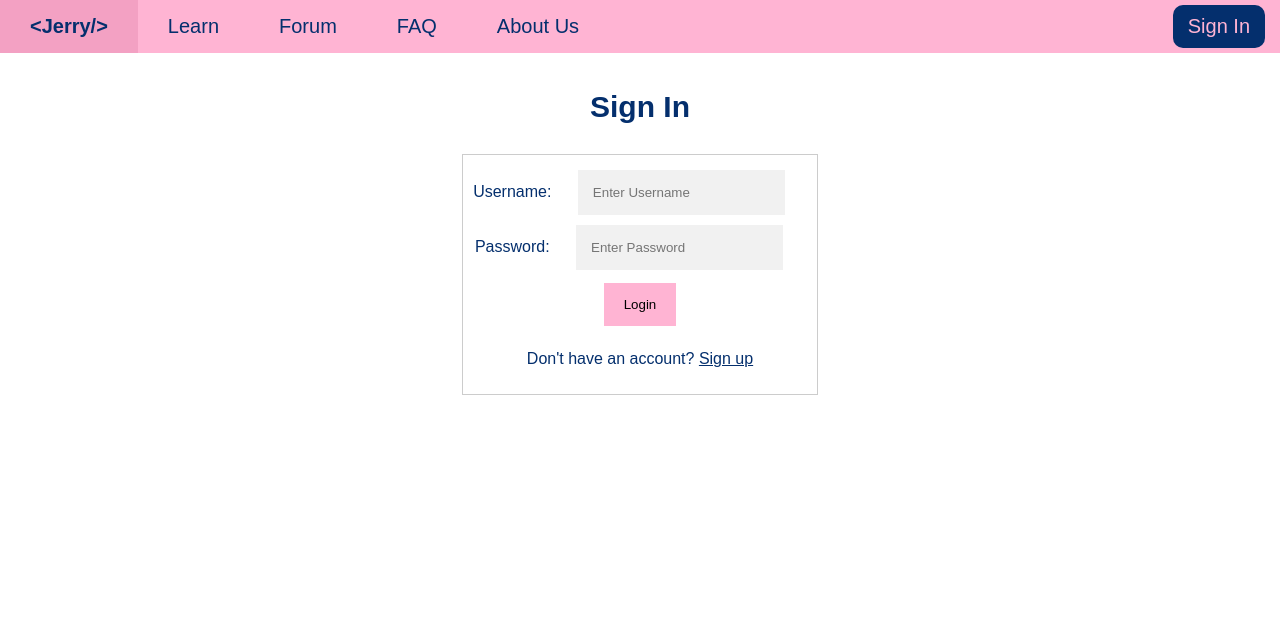
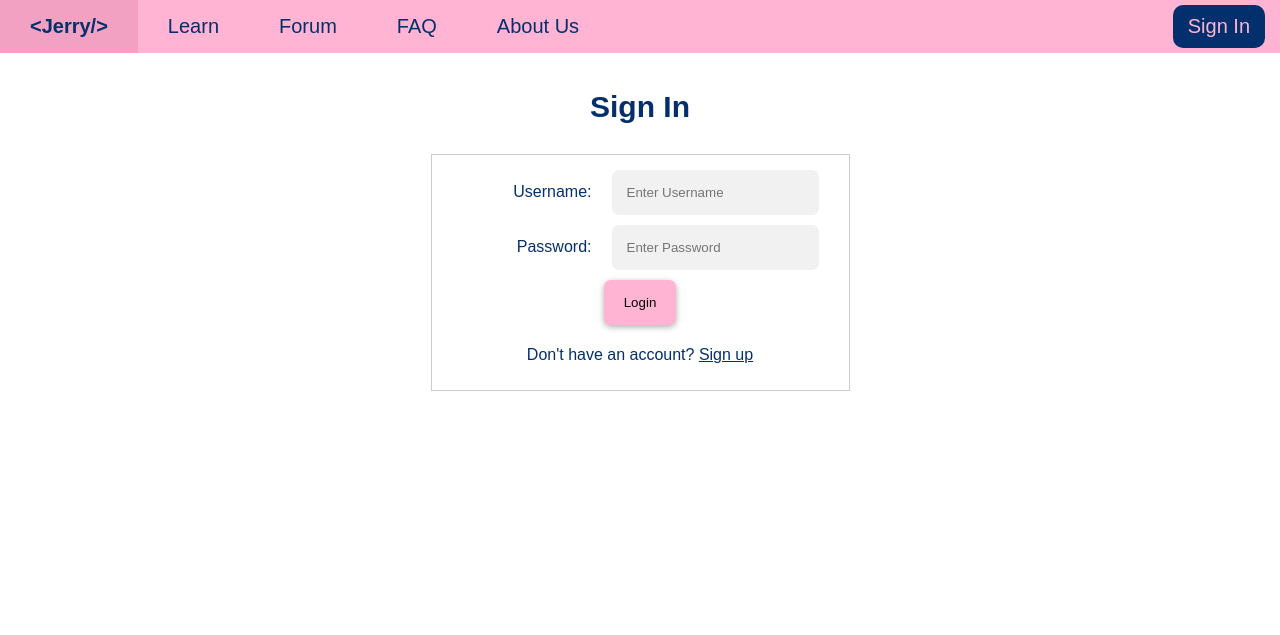
Before and after one commit to tharencandi/MVC-site, a Bottle app: page /login in a window 1280 px wide. Shown: the top 635 px of the page. Run offline with Bottle, Linux system fonts and the light colour scheme.

Commit message:
Aligned login field, rounded corners for inputs

```diff
--- a/code/static/css/loginstyle.css
+++ b/code/static/css/loginstyle.css
@@ -1,11 +1,18 @@
 .cred_box {
   padding: 10px
+}
+
+label {
+  display: inline-block;
+  width: 150px;
+  text-align: right;
 }
 
 input[type=text], input[type=password] {
 	font-family: sans-serif, Arial, Helvetica;
   padding: 15px;
-  margin: 5px 22px;
+  margin: 5px 20px;
+  border-radius: 7px;
   display: inline-block;
   border: none;
   background: #f1f1f1;
@@ -13,8 +20,14 @@ input[type=text], input[type=password] {
 
 input[type=submit] {
   background-color: #ffb4d3;
-  padding: 14px 20px;
-  margin: 8px 0;
+  box-shadow: 0px 2px 6px 0px #00000054;
+  padding: 15px 20px;
+  margin: 5px;
+  border-radius: 7px;
   border: none;
   cursor: pointer;
 }
+
+input[type=submit]:active {
+  transform: translateY(2px);
+}
--- a/code/templates/login.html
+++ b/code/templates/login.html
@@ -2,12 +2,12 @@
 
     <h1>Sign In</h1>
         <form class = cred_box action="/login" method="post" style="border:1px solid #ccc">
-            Username: <input name="username" placeholder="Enter Username" type="text" required>
-        </br>
-        Password: <input name="password" placeholder="Enter Password" type="password" required>
-    </br>
-    <input value="Login" type="submit">
-    <br>
-    <p>Don't have an account? <a href="/signup">Sign up</a></p>
-</form>
+            <label>Username:</label><input name="username" placeholder="Enter Username" type="text" required>
+        <br>
+            <label>Password:</label><input name="password" placeholder="Enter Password" type="password" required>
+        <br>
+        <input class=button value="Login" type="submit">
+        <br>
+        <p>Don't have an account? <a href="/signup">Sign up</a></p>
+    </form>
 </div>
--- a/code/templates/signup.html
+++ b/code/templates/signup.html
@@ -3,11 +3,11 @@
     <h1>Sign Up</h1>
 
     <form class="cred_box" action="/signup" method="post" style="border:1px solid #ccc">
-        Username: <input name="username" placeholder="Enter Username" type="text" required>
+            <label>Username:</label><input name="username" placeholder="Enter Username" type="text" required>
         <br>
-        Password: <input name="password" placeholder="Enter Password" type="password" required>
+            <label>Password:</label><input name="password" placeholder="Enter Password" type="password" required>
         <br>
-        Confirm password: <input name="confirm_password" placeholder="Confirm Password" type="password" required>
+            <label>Confirm password:</label><input name="confirm_password" placeholder="Confirm Password" type="password" required>
         <br>
         <input value="Sign up" type="submit">
         <br>
```
